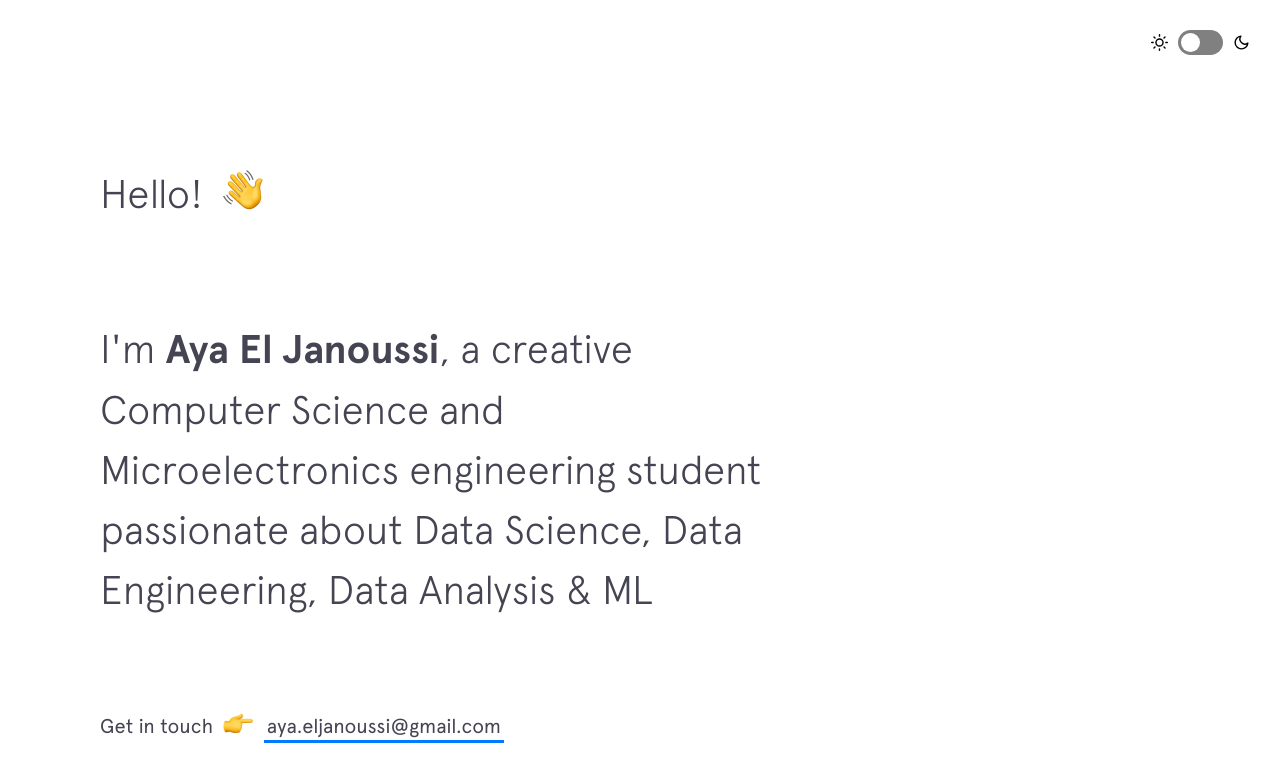
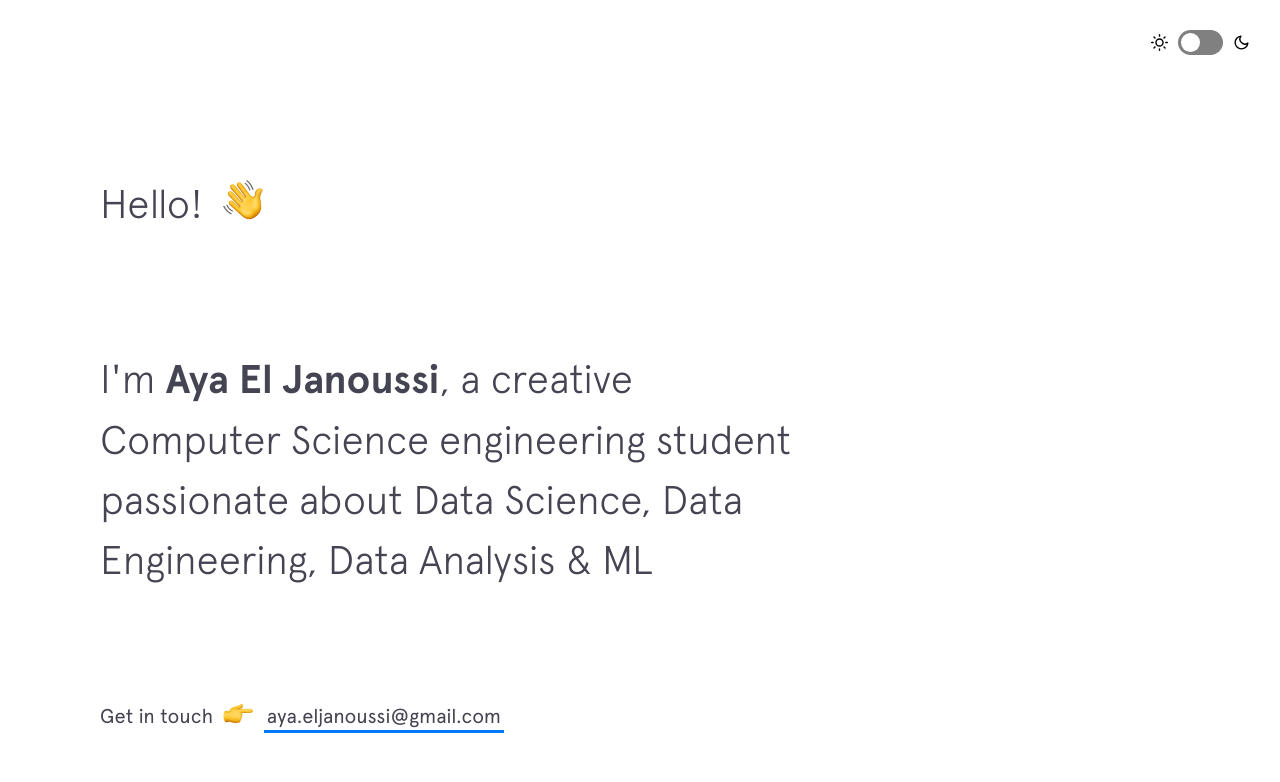
Before and after one commit to CodingAya/codingaya.github.io, a Jekyll site: the page built from index.html, in a window 1280 px wide and 900 px high. Shown: the top 782 px of the window. Built offline with Jekyll 4.4.1, drawn with Linux system fonts in a browser that asks for light colours; nearby versions of some CDN libraries.

Commit message:
modify: header intro_tagline

```diff
--- a/_includes/intro.html
+++ b/_includes/intro.html
@@ -4,7 +4,7 @@
   </h1>
 
   <h2 class="intro__tagline">I'm
-    <span class="name">Aya El Janoussi</span>, a creative Computer Science and Microelectronics engineering student passionate about Data Science, Data Engineering, Data Analysis &amp; ML
+    <span class="name">Aya El Janoussi</span>, a creative Computer Science engineering student passionate about Data Science, Data Engineering, Data Analysis &amp; ML
     <span class="emoji rocket animated"></span>
   </h2>
 
```
